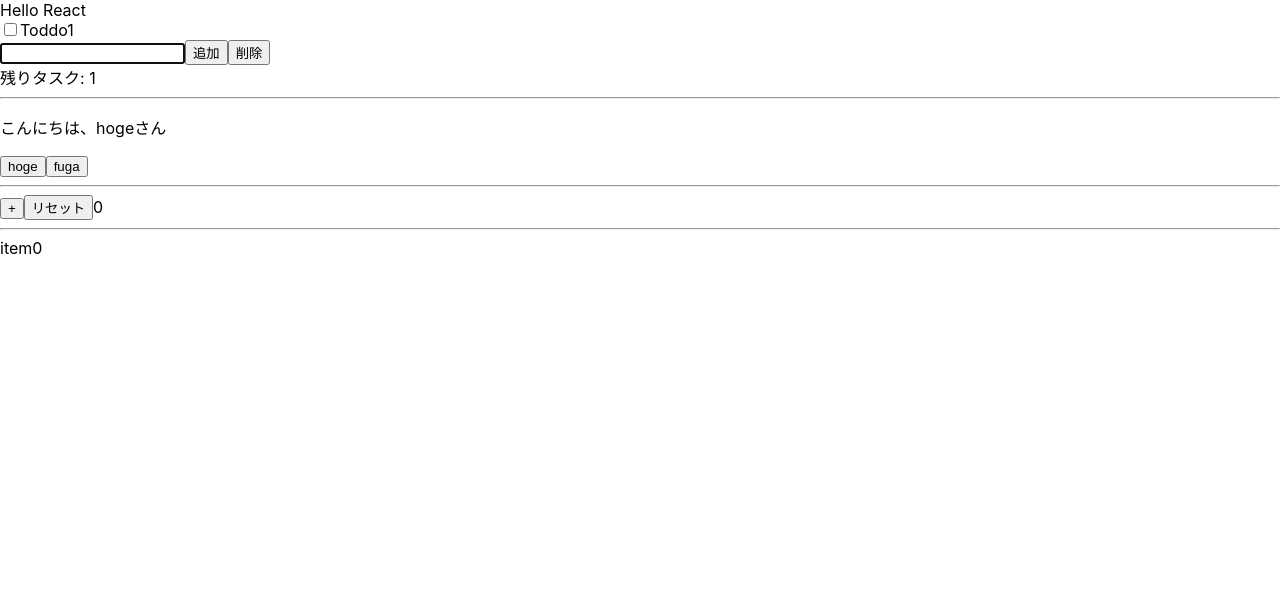
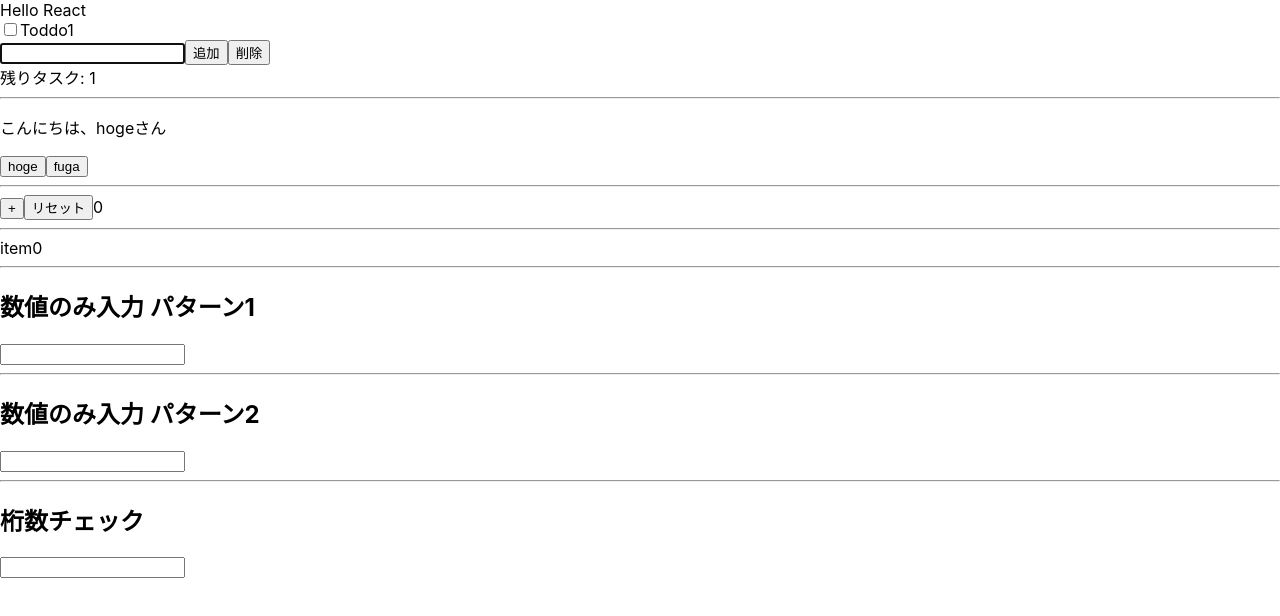
Before and after one commit to makiharu/React-TODO, a React (Create React App) app: page / in a window 1280 px wide. Shown: the top 616 px of the page. Built offline with nearby package versions, Linux system fonts and the light colour scheme.

Commit message:
add inputForm only number

```diff
--- a/src/App.js
+++ b/src/App.js
@@ -5,7 +5,8 @@ import { useRef } from 'react';
 import { v4 as uuidv4 } from 'uuid';
 import * as React from 'react';
 import { DragDropContext, Draggable, Droppable } from 'react-beautiful-dnd';
-
+import NumberInput from './components/NumberInput';
+import NumberInput2 from './components/NumberInput2';
 
 function App() {
   // const [todos, setTodos] = useState(["aaaaa","bbb","ccc"]);
@@ -126,6 +127,17 @@ function App() {
       </Droppable>
     </DragDropContext>
 
+    <hr/>
+    <h2>数値のみ入力 パターン1</h2>
+    <NumberInput />
+    <hr/>
+    <h2>数値のみ入力 パターン2</h2>
+    <NumberInput2 />
+
+    <hr/>
+    {/* TODO */}
+    <h2>桁数チェック</h2>
+    <input type="text"></input>
 
     </div>
   );
--- /dev/null
+++ b/src/components/NumberInput.jsx
@@ -0,0 +1,15 @@
+import React, { useState } from 'react';
+
+/**
+ * 入力フォーム
+ * 数値のみ入力
+ */
+function NumberInput() {
+  const [value, setValue] = useState('');
+
+  return (
+    <input type="number" value={value} onChange={(e) => setValue(e.target.value)} />
+  );
+}
+
+export default NumberInput;
--- /dev/null
+++ b/src/components/NumberInput2.jsx
@@ -0,0 +1,23 @@
+import React, { useState } from 'react';
+
+/**
+ * 入力フォーム
+ * 数値のみ入力を受け付ける。数値以外は入力不可
+ */
+function NumberInput2() {
+  const [value, setValue] = useState('');
+  const handleChange = (e) => {
+    const inputValue = e.target.value;
+    const regex = /^[0-9]*$/;
+
+    if(regex.test(inputValue) || inputValue === '') {
+      setValue(inputValue);
+    }
+  }
+
+  return(
+    <input type="text" value={value} onChange={handleChange} />
+  );
+}
+
+export default NumberInput2;
```
